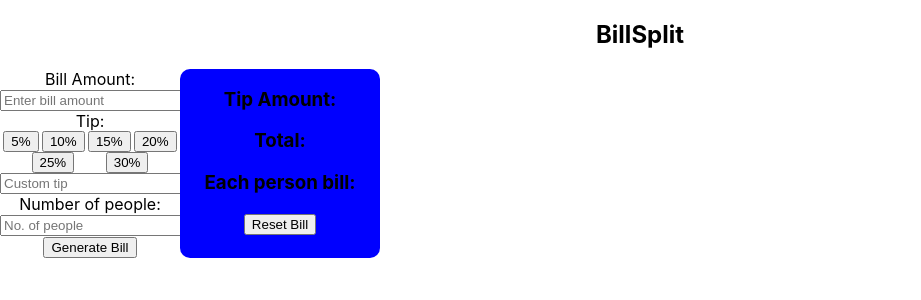
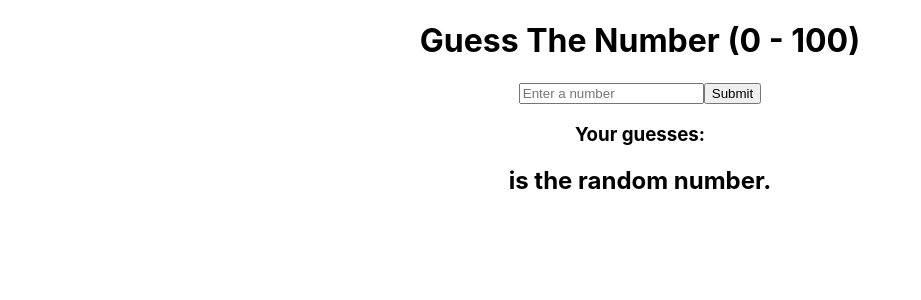
Before and after one commit to D1sha-Singh/frontend-mini-challenges, a React (Create React App) app: page / in a window 1280 px wide. Shown: the top 300 px of the page, without its empty margins (0-921 px from the left). Built offline with nearby package versions, Linux system fonts and the light colour scheme.

Commit message:
guess the number

```diff
--- a/src/App.js
+++ b/src/App.js
@@ -2,13 +2,15 @@ import './App.css';
 import ColorMe from './components/ColorMe';
 import BMICalculator from './components/BMICalculator';
 import BillSplit from './components/BillSplit';
+import GuessTheNumber from './components/GuessTheNumber';
 
 function App() {
   return (
     <div className="App">
       {/* <ColorMe /> */}
       {/* <BMICalculator /> */}
-      <BillSplit />
+      {/* <BillSplit /> */}
+      <GuessTheNumber />
     </div>
   );
 }
--- /dev/null
+++ b/src/components/GuessTheNumber.js
@@ -0,0 +1,44 @@
+import React, { useEffect, useState, useRef } from "react";
+
+const GuessTheNumber = () => {
+  const numRef = useRef();
+  const [guesses, setGuesses] = useState([]);
+  const [random, setRandom] = useState(null);
+  const [message, setMessage] = useState("");
+
+  useEffect(() => {
+    const randomNum = Math.floor(Math.random() * 101);
+    console.log("Random Number: ", randomNum);
+    setRandom(randomNum);
+  }, []);
+
+  const submit = () => {
+    const userGuess = parseInt(numRef.current.value);
+    if (isNaN(userGuess)) return alert("Please enter a valid number!");
+
+    setGuesses((prev) => [...prev, userGuess]);
+
+    if (userGuess === random) {
+      setMessage("🎉 Congrats! Your guess is correct.");
+    } else if (userGuess < random) {
+      setMessage("📉 Too low!");
+    } else {
+      setMessage("📈 Too high!");
+    }
+
+    numRef.current.value = "";
+  };
+
+  return (
+    <div>
+      <h1>Guess The Number (0 - 100)</h1>
+      <input placeholder="Enter a number" ref={numRef} />
+      <button onClick={submit}>Submit</button>
+      <h3>Your guesses: {guesses.join(", ")}</h3>
+      <h2>{message}</h2>
+       <h2>{guesses[guesses.length - 1]} is the random number.</h2>
+    </div>
+  );
+};
+
+export default GuessTheNumber;
```
